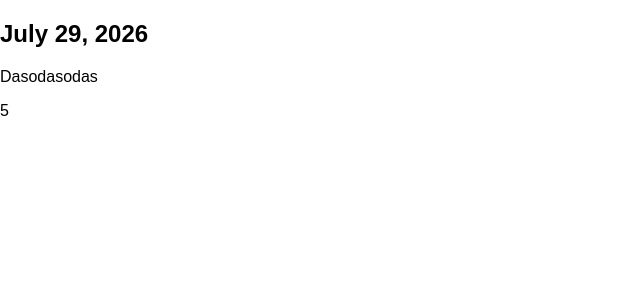
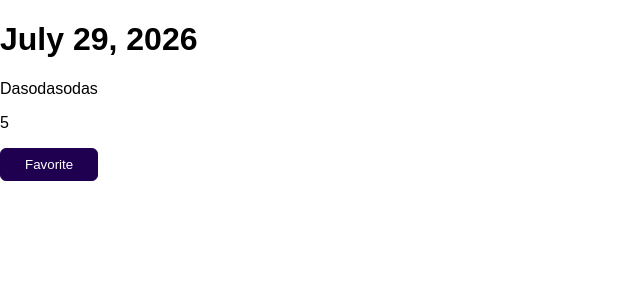
Before and after one commit to GitQuuu/feedback, a Django app: page /reviews/5 in a window 1280 px wide. Shown: the top 300 px of the page, without its empty margins (0-640 px from the left). Run offline with Django 5.2, Linux system fonts and the light colour scheme; data comes from the database, SQL or seed files in the repository.

Commit message:
add a button to the markup

```diff
--- a/reviews/templates/reviews/review_details.html
+++ b/reviews/templates/reviews/review_details.html
@@ -3,7 +3,8 @@
 {% block title %} <h1>Review by {{ review.username }}</h1> {% endblock %}
 
 {% block content %}
-    <h2>{{ review.review_date }}</h2>
-   <p>{{ review.review_text }}</p>
-   <p>{{ review.rating }}</p>
+    <h1>{{ review.review_date }}</h1>
+    <p>{{ review.review_text }}</p>
+    <p>{{ review.rating }}</p>
+    <button>Favorite</button>
 {% endblock %}
```
